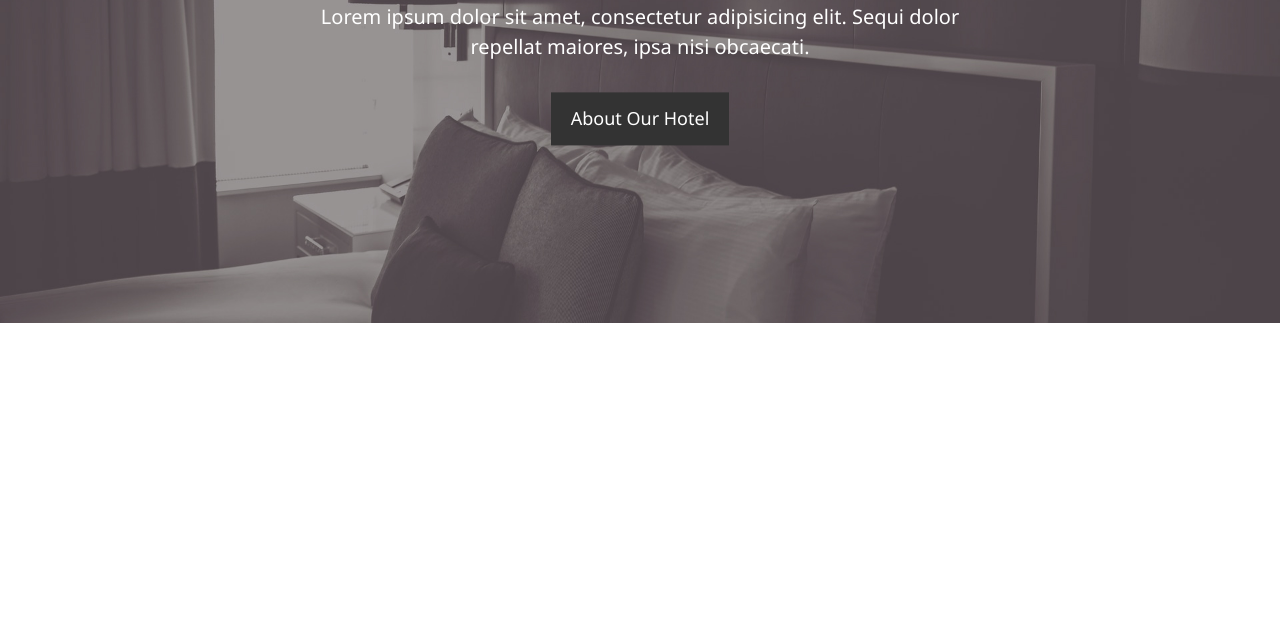
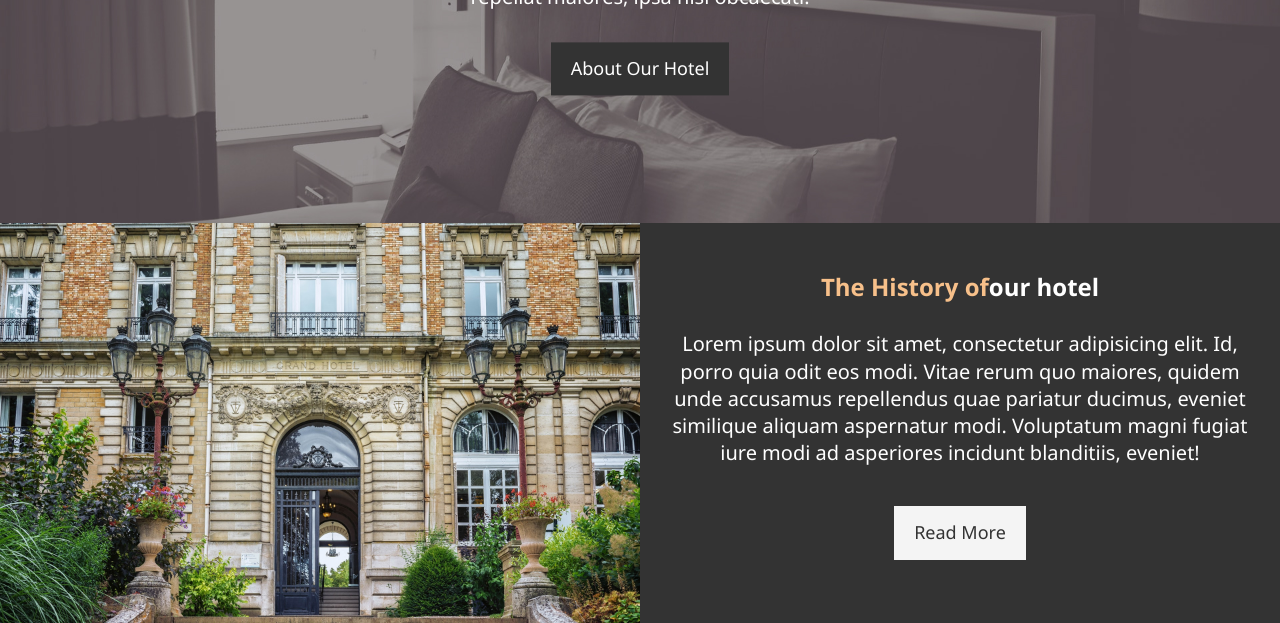
Before and after one commit to amir9976/Hotel-Site, a plain HTML site: page index.html in a window 1280 px wide. Shown: the part 344-967 px from the top of the page. Before the commit the page ends 800 px from the top, so only its background shows below. Drawn offline with Linux system fonts and the light colour scheme.

Commit message:
Completed home-info section

```diff
--- a/css/style.css
+++ b/css/style.css
@@ -30,10 +30,26 @@
   cursor: pointer;
 }
 
+.btn-light {
+  background: #f4f4f4;
+  color: #333;
+}
+
 .btn:hover {
   background:  #f7c08a;
   color: #333;
 }
+
+.bg-dark {
+  background: #333;
+  color: #fff;
+}
+
+.bg-primary {
+  background: #333;
+  color: #f7c08a;
+}
+
 
 /* Main Styling */
 html, body {
@@ -102,7 +118,7 @@ p {
   background-image: url('../img/showcase.jpg');
   background-position: center;
   background-size: cover;
-  height: 600px;
+  height: 500px;
   background-repeat: no-repeat;
   position: relative;
 }
@@ -127,3 +143,31 @@ p {
   padding-bottom: 20px;
   line-height: 1.5em;
 }
+
+/* HOME-INFO */
+#home-info {
+  height: 400px;
+}
+
+#home-info .info-img {
+  float: left;
+  width: 50%;
+  background-image: url('../img/photo-1.jpg');
+  background-size: cover;
+  min-height: 100%;
+  background-repeat: no-repeat;
+  background-position: center;
+}
+
+#home-info .info-content {
+  float: right;
+  text-align: center;
+  padding: 50px 30px;
+  width: 50%;
+  height: 100%;
+  overflow: hidden;
+}
+
+#home-info .info-content p {
+  padding-bottom: 30px;
+}
--- a/index.html
+++ b/index.html
@@ -33,5 +33,19 @@
        </div>
   </div>
   </header>
+
+  <section id="home-info" class="bg-dark">
+    <div class="info-img"></div>
+    <div class="info-content">
+      <h2><span class="text-primary">The History of</span>our hotel</h2>
+      <p class="lead">Lorem ipsum dolor sit amet,
+        consectetur adipisicing elit. Id,
+         porro quia odit eos modi. Vitae rerum quo maiores,
+         quidem unde accusamus repellendus quae pariatur ducimus,
+          eveniet similique aliquam aspernatur modi.
+          Voluptatum magni fugiat iure modi ad asperiores incidunt blanditiis, eveniet!</p>
+          <a href="about.html" class="btn btn-light">Read More</a>
+    </div>
+  </section>
 </body>
 </html>
```
